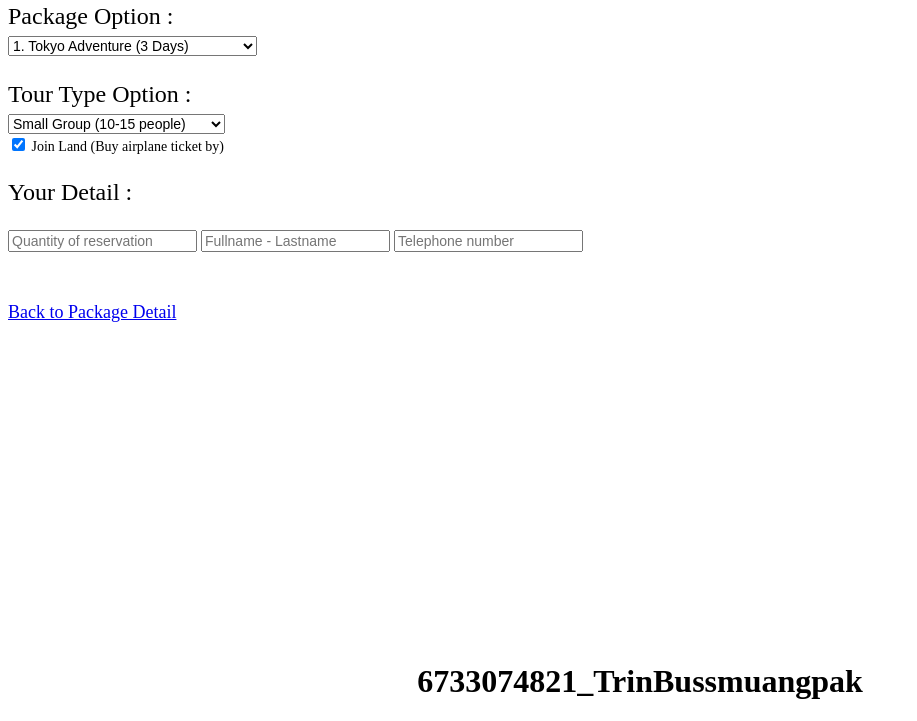
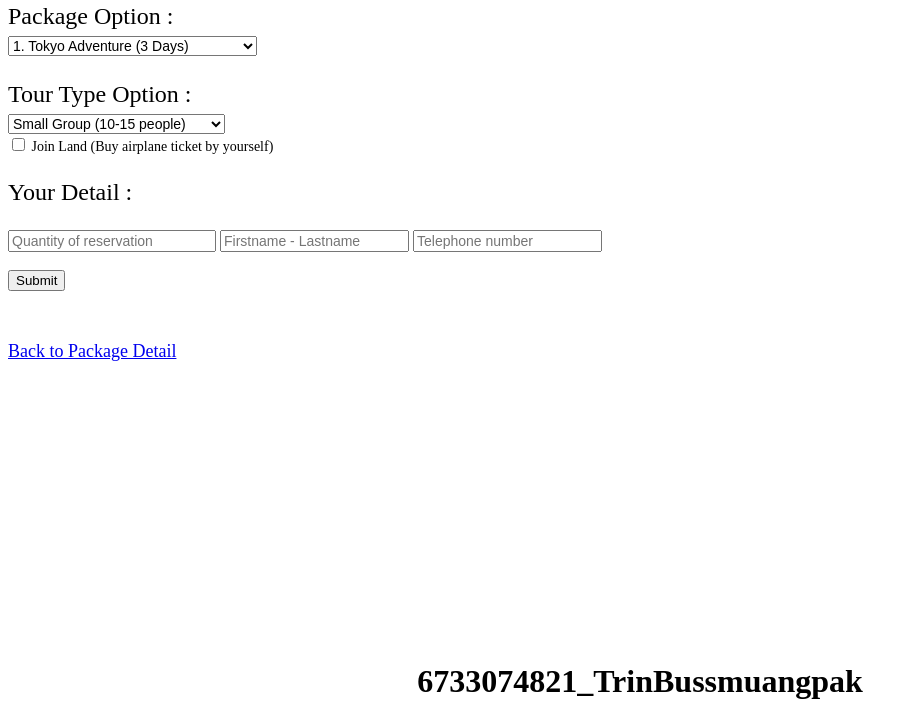
Before and after one commit to saintbus/SW_frontend_assign2, a plain HTML site: page booking.html in a window 1280 px wide. Shown: the part 79-800 px from the top of the page, without its empty margins (0-917 px from the left). Drawn offline with Linux system fonts and the light colour scheme.

Commit message:
complete assignment

```diff
--- a/booking.html
+++ b/booking.html
@@ -3,6 +3,7 @@
     <head>
         <title>Booking Session</title>
         <link rel="stylesheet" href="booking_style.css">
+        <script src="booking.js"></script>
     </head>
 
     <body>
@@ -21,18 +22,19 @@
                     <option value="small">Small Group (10-15 people)</option>
                     <option value="standard">Standard Group (35-40 people)</option>
                 </select>
-                <form id="join_land" class="join_land">
-                    <input type="checkbox" id="join_land" name="join_land" checked>
-                    <label for="join_land">Join Land (Buy airplane ticket by)</label>
+                <form id="join_land_form">
+                    <input type="checkbox" id="join_land" name="join_land" onclick="clickJoin()">
+                    <label for="join_land">Join Land (Buy airplane ticket by yourself)</label>
                 </form>
             </div>
 
             <p class="main">
                 Your Detail : <br>
                 <form>
-                    <input type="number" id="quant" name="quant"  min="1" placeholder="Quantity of reservation" class="text_input">
-                    <input type="text" id="name" name="name" placeholder="Fullname - Lastname" class="text_input">
-                    <input type="text" id="tel" name="tel" placeholder="Telephone number" class="text_input">
+                    <input type="number" id="quant" name="quant" min="1" max="15" placeholder="Quantity of reservation" onclick="alert('Qauntity of reservation can only in range 1-15')" class="text_input">
+                    <input type="text" id="name" name="name" placeholder="Firstname - Lastname" class="text_input">
+                    <input type="text" id="tel" name="tel" placeholder="Telephone number" class="text_input"> <br> <br>
+                    <input type="button" id="submit" name="submit" value="Submit" onclick="check()">
                 </form>
             </p>
         </p>
--- /dev/null
+++ b/booking.js
@@ -0,0 +1,46 @@
+function check() {
+    let quan = document.getElementById("quant");
+    let name = document.getElementById("name");
+    let tel = document.getElementById("tel");
+
+    let quanInt = parseInt(quan.value);
+
+    let condition = true;
+
+    if(quan.value == '') {
+        alert('Please add quantity');
+        condition = false;
+    } else if(quanInt > 15 || quanInt < 1 ) {
+        alert('Quantity must be in range 1-15');
+        condition = false;
+    }
+
+    if(name.value == '') {
+        alert('Please enter your name before submit');
+        condition = false;
+    }
+
+    if(tel.value == '') {
+        alert('Please enter telephone number before submit');
+        condition = false;
+    }
+
+    if(condition) {
+        alert('Submit Successfully!!')
+    }
+}
+
+function clickJoin() {
+    let join = document.getElementById("join_land");
+
+    if(join.checked) {
+        let confirmBox = confirm("Are you sure to buy airplane ticket buy yourself?");
+
+        if(confirmBox) {
+            alert('You choose to buy airplane ticket by yourself!');
+        } else {
+            let join = document.getElementById("join_land");
+            join.checked = false;
+        }
+    }
+}
--- a/booking_style.css
+++ b/booking_style.css
@@ -2,7 +2,7 @@
     font-size: 24px;
 }
 
-.option, .text_input, .join_land {
+.option, .text_input, #join_land_form {
     font-size: 14px;
 }
 
@@ -17,3 +17,7 @@
     left: 50%;
     transform: translateX(-50%);
 }
+
+#quant {
+    width: 200px;
+}
```
